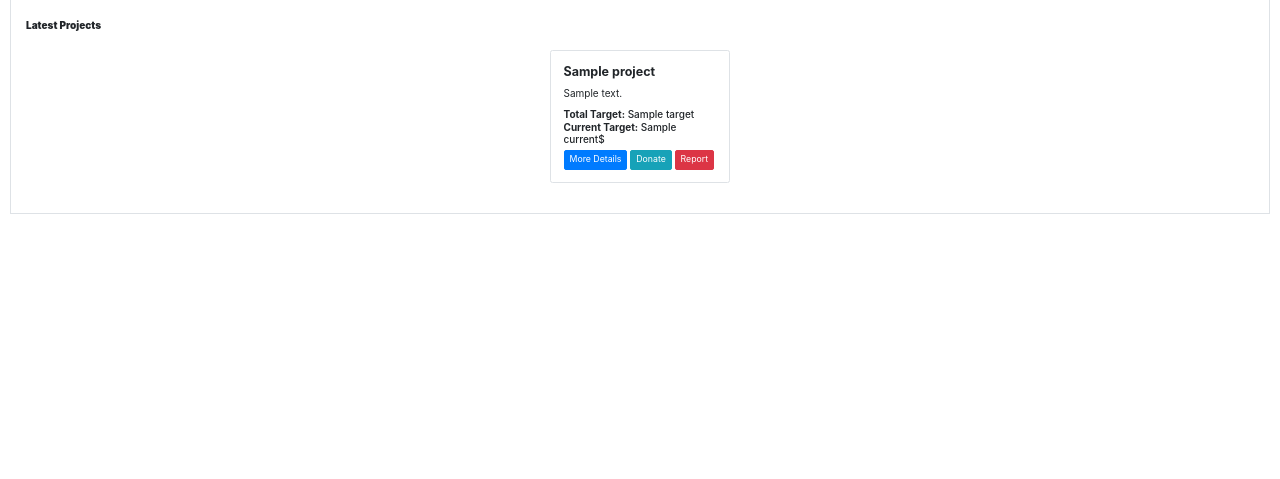
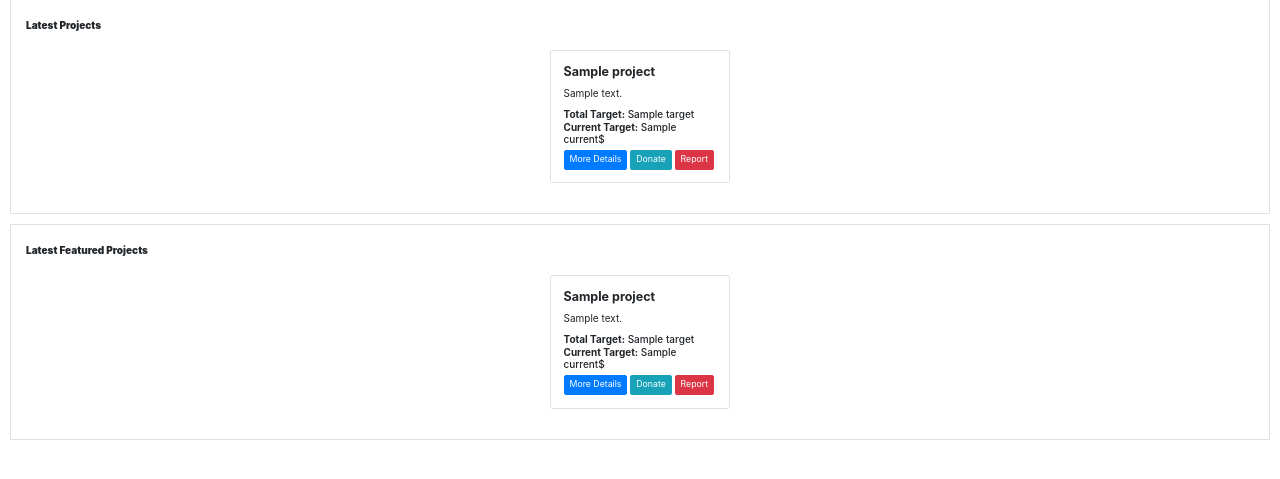
Before and after one commit to MNaguib2611/crowd_funding, a Django app: template users/templates/users/home.html in a window 1280 px wide. Shown: the part 241-720 px from the top of the page. Run offline with Django 3.2, Linux system fonts and the light colour scheme; the template is opened without the code that fills it: most values are stand-ins (such as "Sample title", 1, 10 or a date in 2020); some libraries are stand-ins or nearby versions.

Commit message:
adding latest featured projects to home

```diff
--- a/users/templates/users/home.html
+++ b/users/templates/users/home.html
@@ -32,7 +32,7 @@
             <div class="d-flex flex-row justify-content-between align-items-center w-100">
                 <div>
                     {% if projects_by_category.page_obj.has_previous %}
-                        <a href="?cat_id={{ categories.curr_category }}&page_cat={{ projects_by_category.page_obj.previous_page_number }}&page_lat_pro={{ latest_projects.page_obj.number }}"><i
+                        <a href="?cat_id={{ categories.curr_category }}&page_cat={{ projects_by_category.page_obj.previous_page_number }}&page_lat_pro={{ latest_projects.page_obj.number }}&page_latest_featured_project={{ page_obj_latest_featured_projects.page_obj.number }}"><i
                                 class="material-icons">arrow_back_ios</i></a>
                     {% endif %}
                 </div>
@@ -70,7 +70,7 @@
 
                 <div>
                     {% if projects_by_category.page_obj.has_next %}
-                        <a href="?cat_id={{ categories.curr_category }}&page_cat={{ projects_by_category.page_obj.next_page_number }}&page_lat_pro={{ latest_projects.page_obj.number }}"><i
+                        <a href="?cat_id={{ categories.curr_category }}&page_cat={{ projects_by_category.page_obj.next_page_number }}&page_lat_pro={{ latest_projects.page_obj.number }}&page_latest_featured_project={{ page_obj_latest_featured_projects.page_obj.number }}"><i
                                 class="material-icons">arrow_forward_ios</i></a>
                     {% endif %}
                 </div>
@@ -87,7 +87,7 @@
         <div class="d-flex flex-row justify-content-between align-items-center w-100">
             <div>
                 {% if latest_projects.page_obj.has_previous %}
-                    <a href="?cat_id={{ categories.curr_category }}&page_cat={{ projects_by_category.page_obj.number }}&page_lat_pro={{ latest_projects.page_obj.previous_page_number }}"><i
+                    <a href="?cat_id={{ categories.curr_category }}&page_cat={{ projects_by_category.page_obj.number }}&page_lat_pro={{ latest_projects.page_obj.previous_page_number }}&page_latest_featured_project={{ page_obj_latest_featured_projects.page_obj.number }}"><i
                             class="material-icons">arrow_back_ios</i></a>
                 {% endif %}
             </div>
@@ -126,7 +126,7 @@
 
             <div>
                 {% if latest_projects.page_obj.has_next %}
-                    <a href="?cat_id={{ categories.curr_category }}&page_cat={{ projects_by_category.page_obj.number }}&page_lat_pro={{ latest_projects.page_obj.next_page_number }}"><i
+                    <a href="?cat_id={{ categories.curr_category }}&page_cat={{ projects_by_category.page_obj.number }}&page_lat_pro={{ latest_projects.page_obj.next_page_number }}&page_latest_featured_project={{ page_obj_latest_featured_projects.page_obj.number }}"><i
                             class="material-icons">arrow_forward_ios</i></a>
                 {% endif %}
             </div>
@@ -134,6 +134,64 @@
 
     </div>
 
+
+
+
+
+    <div class="d-flex flex-column border m-3 p-4" id="latest_featured_projects_container">
+        {#        <div id="category_selector_container">#}
+        <label class="my-1 mr-2 d-inline"><b>Latest Featured Projects</b></label>
+        {#        </div>#}
+
+        <div class="d-flex flex-row justify-content-between align-items-center w-100">
+            <div>
+                {% if page_obj_latest_featured_projects.page_obj.has_previous %}
+                    <a href="?cat_id={{ categories.curr_category }}&page_cat={{ projects_by_category.page_obj.number }}&page_lat_pro={{ latest_projects.page_obj.number }}&page_latest_featured_project={{ page_obj_latest_featured_projects.page_obj.previous_page_number }}"><i
+                            class="material-icons">arrow_back_ios</i></a>
+                {% endif %}
+            </div>
+
+            <div class="latest_projects d-flex flex-row justify-content-between flex-wrap">
+                {% for project in page_obj_latest_featured_projects.projects %}
+                    <div class="card m-4 border rounded-5" style="width: 18rem;">
+
+                        {#            <img class="card-img-top" src="..." alt="Card image cap">#}
+                        <div class="card-body">
+                            <h5 class="card-title"><b>{{ project.title }}</b></h5>
+                            <p class="card-text text-truncate">{{ project.details }}</p>
+                            <h6 class="card-subtitle mb-2"><b>Total Target:</b> {{ project.target }}</h6>
+                            <h6 class="card-subtitle mb-2"><b>Current Target:</b> {{ project.current }}$</h6>
+                            <a href="#" class="btn btn-primary btn-sm">More Details</a>
+                            <button id="donate" class="btn btn-info btn-sm" data-toggle="modal"
+                                    data-title="{{ project.title }}"
+                                    data-project_id="{{ project.id }}"
+                                    data-target-donation="{{ project.target }}"
+                                    data-current-donation="{{ project.current }}"
+                                    data-target="#donate-model" {% if project.target == project.current %}
+                                {{ "disabled" }} {% endif %}>Donate
+                            </button>
+                            <a href="{% url 'report_project' project.id %}">
+                                <button {% if project.is_reported %} {{ "disabled" }} {% endif %}
+                                        class="btn btn-danger btn-sm">
+                                    Report
+                                </button>
+                            </a>
+                        </div>
+                    </div>
+                {% empty %}
+                    <h3>No Projects</h3>
+                {% endfor %}
+            </div>
+
+            <div>
+                {% if page_obj_latest_featured_projects.page_obj.has_next %}
+                    <a href="?cat_id={{ categories.curr_category }}&page_cat={{ projects_by_category.page_obj.number }}&page_lat_pro={{ latest_projects.page_obj.number }}&page_latest_featured_project={{ page_obj_latest_featured_projects.page_obj.next_page_number }}"><i
+                            class="material-icons">arrow_forward_ios</i></a>
+                {% endif %}
+            </div>
+        </div>
+
+    </div>
 
 
       <div class="modal fade" id="donate-model"
```
Also changed, not shown: users/views.py (+11 -0 lines).
